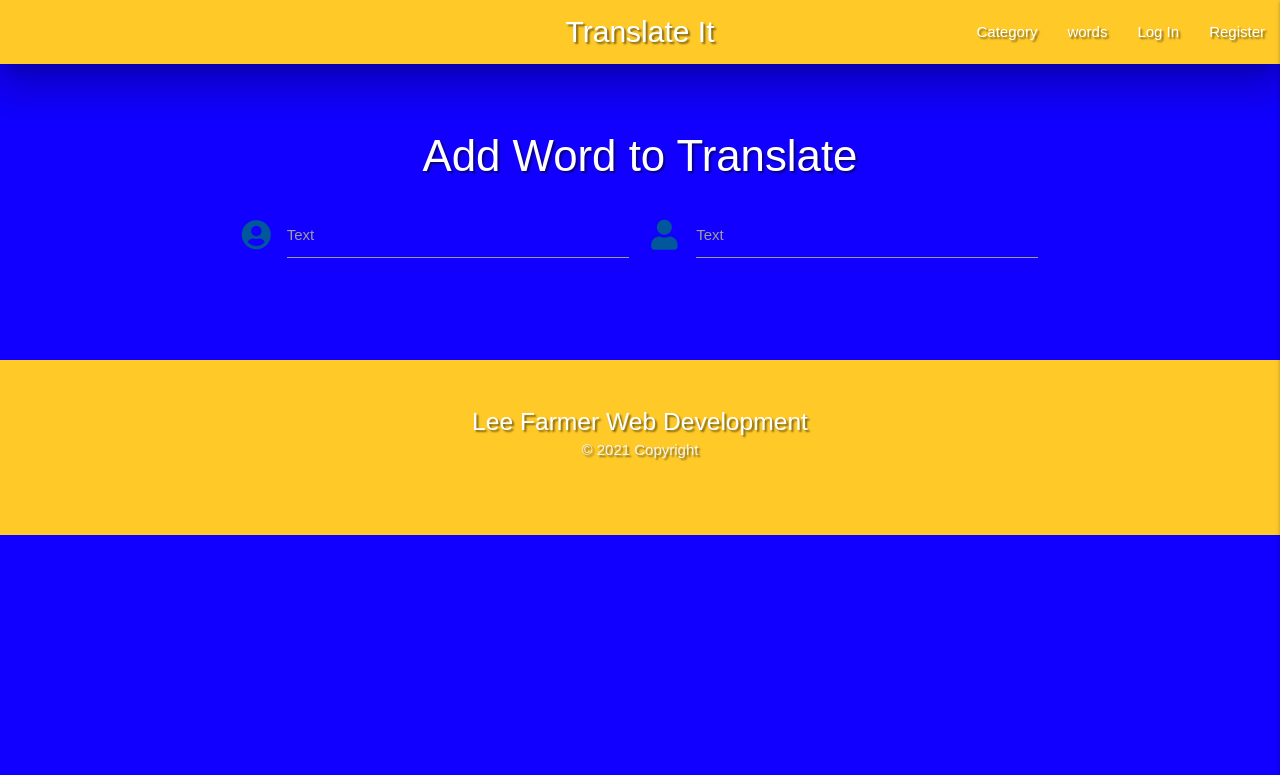
After one commit to Leefarmer83/Translate-It, a Flask app: page /add_words in a window 1280 px wide. The commit adds this page. Shown: the top 775 px of the page. Run offline with Flask 2, Linux system fonts and the light colour scheme; some libraries are stand-ins or nearby versions; some web fonts are replaced.

Commit message:
added add_words.html and template

```diff
--- a/app.py
+++ b/app.py
@@ -98,6 +98,10 @@ def logout():
     return redirect(url_for("login"))
 
 
+@app.route("/add_words")
+def add_words():
+    return render_template("add_words.html")
+
 if __name__ == "__main__":
     app.run(host=os.environ.get("IP"),
             port=int(os.environ.get("PORT")),
--- /dev/null
+++ b/templates/add_words.html
@@ -0,0 +1,23 @@
+{% extends "base.html" %}
+{% block content %}
+
+    <h3 class="white-text text-darken-4 text-shadow center-align">Add Word to Translate</h3>
+
+    <div class="row">
+        <form class="col s12" method="POST" action="">
+            <div class="row">
+                <div class="input-field col s6">
+                    <i class="fas fa-user-circle prefix light-blue-text text-darken-4"></i>
+                    <input id="icon_prefix" type="text" class="validate">
+                    <label for="icon_prefix">Text</label>
+                </div>
+                <div class="input-field col s6">
+                    <i class="fas fa-user prefix light-blue-text text-darken-4"></i>
+                    <input id="icon_telephone" type="tel" class="validate">
+                    <label for="icon_telephone">Text</label>
+                </div>
+            </div>
+        </form>
+    </div>
+
+{% endblock %}
--- a/templates/base.html
+++ b/templates/base.html
@@ -27,6 +27,7 @@
                     <li><a href="#">Category</a></li>
                     <li><a href="{{ url_for('get_words') }}">words</a></li>
                     {% if session.user %}
+                    <li><a href="{{ url_for('add_words') }}">Add Words</a></li>
                     <li><a href="{{ url_for('profile', username=session['user']) }}">Profile</a></li>
                     <li><a href="{{ url_for('logout') }}">Log Out</a></li>
                     {% else %}
@@ -45,6 +46,7 @@
             <li><a href="#">Category</a></li>
             <li><a href="{{ url_for('get_words') }}">words</a></li>
             {% if session.user %}
+            <li><a href="{{ url_for('add_words') }}">Add Words</a></li>
             <li><a href="{{ url_for('profile', username=session['user']) }}">Profile</a></li>
             <li><a href="{{ url_for('logout') }}">Log Out</a></li>
             {% else %}
```
